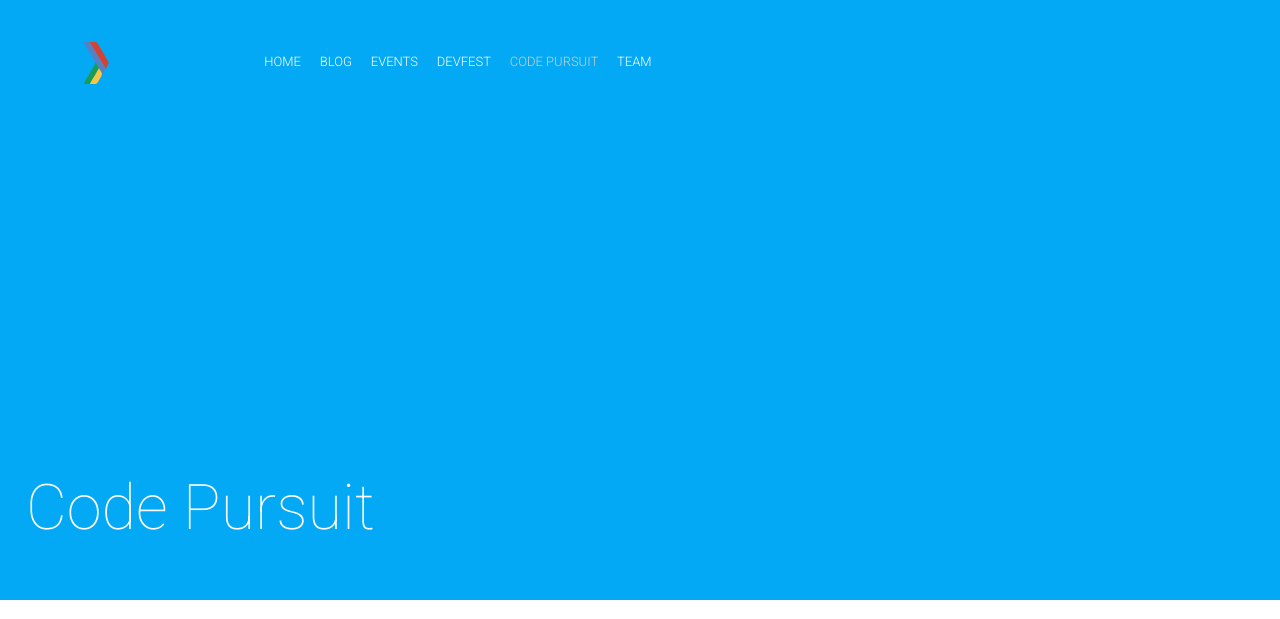
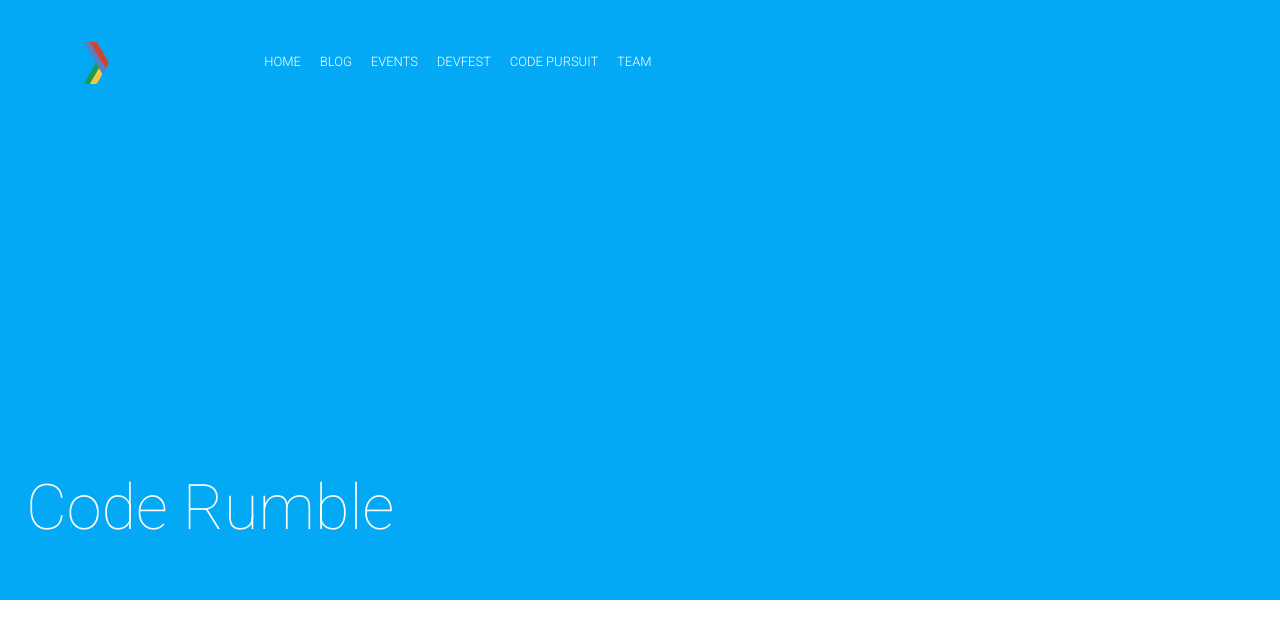
Before and after one commit to gdgreviews/gdgreviews.github.io, a Jekyll site: the page built from coderumble.html, in a window 1280 px wide and 900 px high. Shown: the top 619 px of the window. Built offline with Jekyll 4.4.1, drawn with Linux system fonts in a browser that asks for light colours; nearby versions of some CDN libraries; comment, search, counter and statistics services are not loaded.

Commit message:
Update and rename codepursuit.html to coderumble.html

```diff
--- a/codepursuit.html
+++ b/coderumble.html
@@ -1,7 +1,7 @@
 ---
 layout: default
-title: Code Pursuit
-permalink: /codepursuit/
+title: Code Rumble
+permalink: /coderumble/
 modal: all
 ---
 
```
